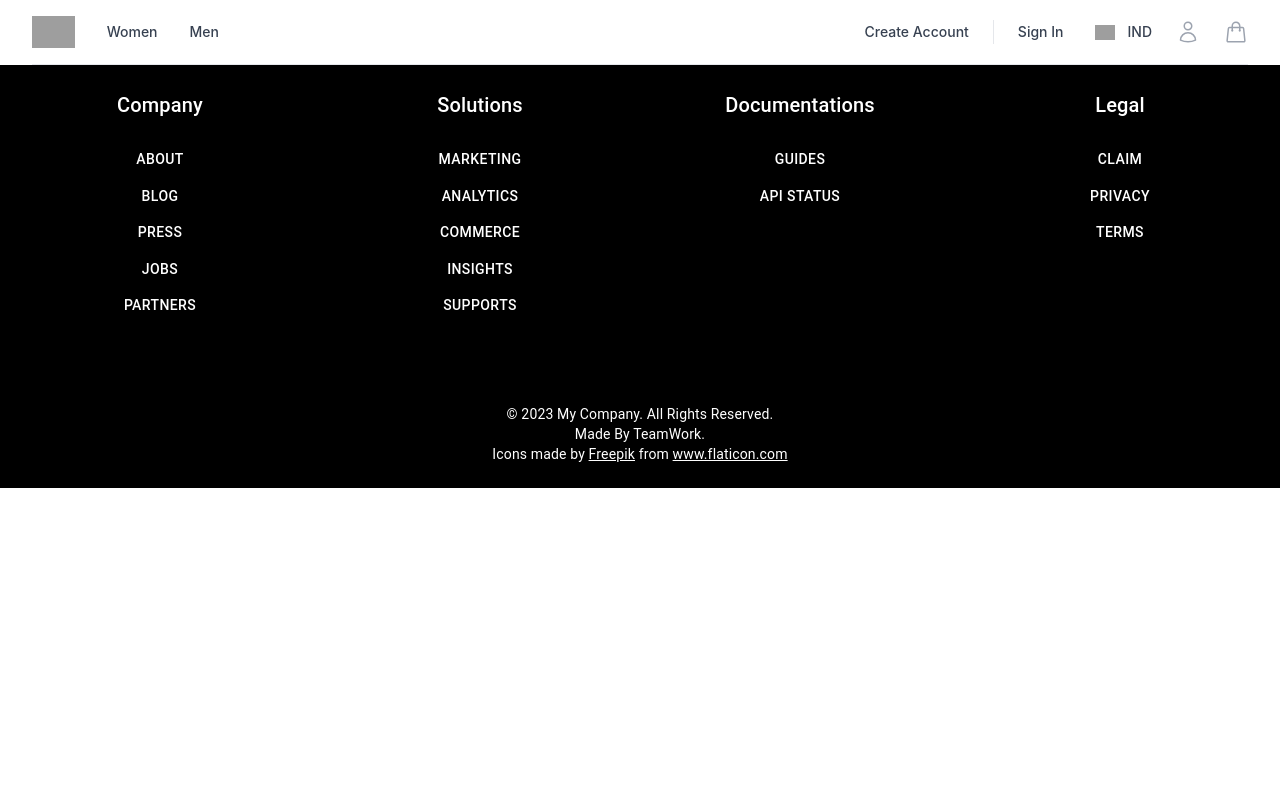
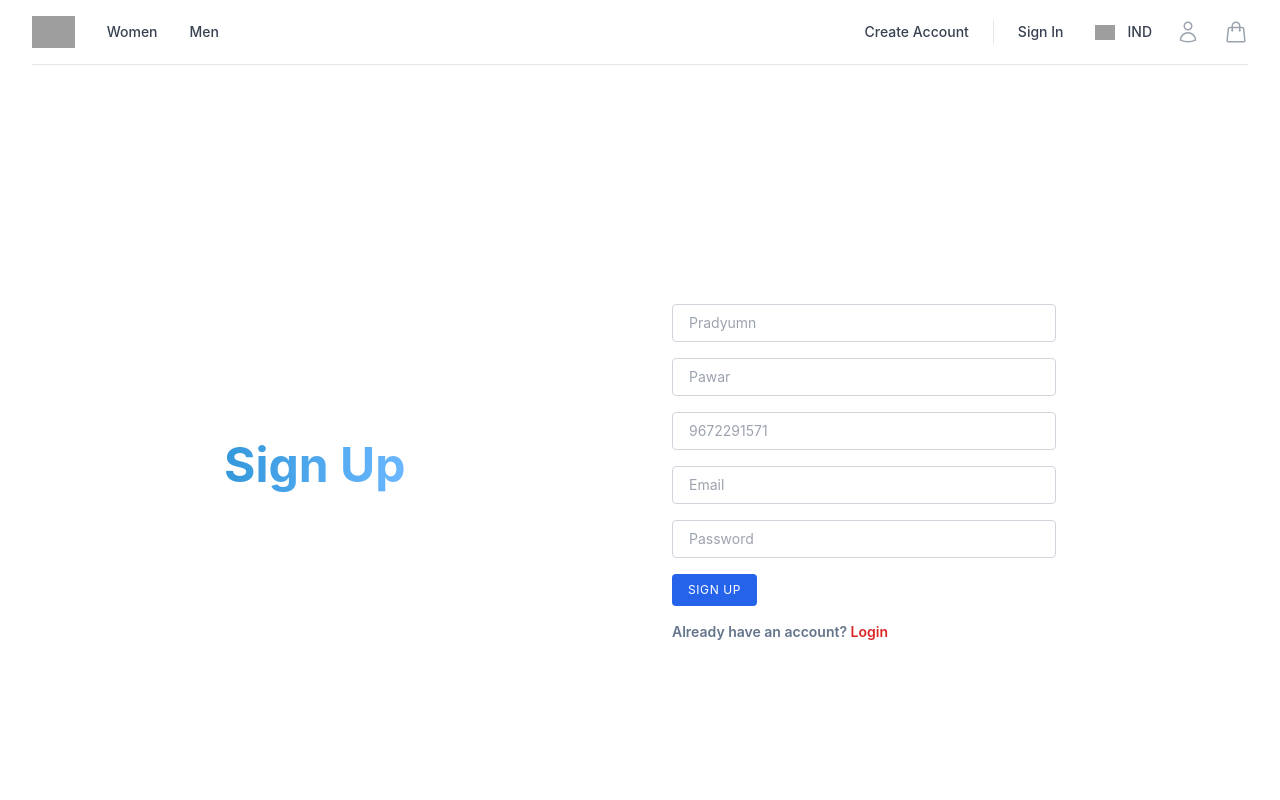
Before and after one commit to kd2-80181/cdac-project, a React (Create React App) app in the folder frontend_onlineshopportal/ecommerce/: page /users/cust/signup in a window 1280 px wide. Shown: the top 800 px of the page. Built offline with nearby package versions, Linux system fonts and the light colour scheme; grey boxes are pictures that could not be loaded.

Commit message:
commit: Frontend: CustomerSignUpPage

```diff
--- a/frontend_onlineshopportal/ecommerce/src/App.js
+++ b/frontend_onlineshopportal/ecommerce/src/App.js
@@ -9,6 +9,7 @@ import UserEditProfile from "./customer/components/UserProfiePage/UserEditPage";
 import SellerHomePage from "./customer/components/Seller/SellerComponents/SellerHomePage";
 import SellerAddProduct from "./customer/components/Seller/SellerComponents/SellerAddProduct";
 import SellerEditProduct from "./customer/components/Seller/SellerComponents/SellerEditProduct";
+import SignUpCust from "./customer/components/CreateAccountPage/CreateCustAccountPage";
 import { Link, Switch, Route } from "react-router-dom";
 //import CreateUser from './customer/components/CreateAccountPage/CreateAccountPage';
 import { Router, Routes } from "react-router-dom";
@@ -28,6 +29,7 @@ function App() {
         <Route path="/seller/home" element={<SellerHomePage />}></Route>
         <Route path="/seller/addproduct" element={<SellerAddProduct/>}></Route>
         <Route path="/seller/home/editproduct/:id" element={<SellerEditProduct/>}></Route>
+        <Route path="/users/cust/signup" element={<SignUpCust />}></Route>
         {/* //<Route path='/Navigation' element={<Navigation/>}/> */}
       </Routes>
       <Footer />
--- /dev/null
+++ b/frontend_onlineshopportal/ecommerce/src/customer/components/CreateAccountPage/CreateCustAccountPage.jsx
@@ -0,0 +1,222 @@
+// CreateUser.js
+import React, { useState } from "react";
+import axios from "axios";
+//import {useHistory} from 'react-router-dom';
+import { AiOutlineTwitter } from "react-icons/ai";
+import { BiLogoFacebook } from "react-icons/bi";
+import { Link } from "react-router-dom";
+import { useNavigate } from "react-router-dom";
+import { ToastContainer, toast } from "react-toastify";
+import "react-toastify/dist/ReactToastify.css";
+
+const SignUpCust = () => {
+  const [signupRequest, setSignupRequest] = useState({
+    firstName: "",
+    lastName: "",
+    phoneNo: "",
+    email: "",
+    password: "",
+    role: "ROLE_CUSTOMER",
+  });
+
+  let navigate = useNavigate();
+
+  const handleUserInput = (e) => {
+    setSignupRequest({ ...signupRequest, [e.target.name]: e.target.value });
+  };
+
+  const signupAction = (e) => {
+    if (
+      !signupRequest.firstName ||
+      !signupRequest.lastName ||
+      !signupRequest.phoneNo ||
+      !signupRequest.email ||
+      !signupRequest.password
+    ) {
+      toast.error("Please fill in all fields", {
+        position: "top-right",
+        autoClose: 5000,
+        hideProgressBar: false,
+        closeOnClick: true,
+        pauseOnHover: true,
+        draggable: true,
+        progress: undefined,
+        theme: "light",
+      });
+      return;
+    }
+    fetch("http://localhost:8080/users/signup", {
+      method: "POST",
+      headers: {
+        Accept: "application/json",
+        "Content-Type": "application/json",
+      },
+      body: JSON.stringify(signupRequest),
+    })
+      .then((result) => {
+        result.json().then((res) => {
+          console.log(res.mesg);
+          console.log(res);
+          //sessionStorage.setItem('userid',res.id);
+          console.log(res.id);
+
+          if (true) {
+            console.log("Got the success response");
+
+            if (res.id != null) {
+              sessionStorage.setItem("userid", res.id);
+            }
+
+            if (res.id !== undefined) {
+              toast.success("Registered", {
+                position: "top-right",
+                autoClose: 5000,
+                hideProgressBar: false,
+                closeOnClick: true,
+                pauseOnHover: true,
+                draggable: true,
+                progress: undefined,
+                theme: "light",
+              });
+
+              setTimeout(() => {
+                navigate("/");
+              }, 1000);
+            } else {
+              toast.error("Registration Failed", {
+                position: "top-right",
+                autoClose: 5000,
+                hideProgressBar: false,
+                closeOnClick: true,
+                pauseOnHover: true,
+                draggable: true,
+                progress: undefined,
+                theme: "light",
+              });
+            }
+          }
+        });
+      })
+      .catch((error) => {
+        console.error(error);
+        toast.error("Server Is Down", {
+          position: "top-right",
+          autoClose: 5000,
+          hideProgressBar: false,
+          closeOnClick: true,
+          pauseOnHover: true,
+          draggable: true,
+          progress: undefined,
+          theme: "light",
+        });
+      });
+    e.preventDefault();
+  };
+
+  return (
+    <section className="h-screen flex flex-col md:flex-row justify-center space-y-10 md:space-y-0 md:space-x-16 items-center my-2 mx-5 md:mx-0 md:my-0">
+      <div className="md:w-1/3 max-w-sm">
+      <div className="text-center md:text-left">
+        <label className="mr-1 text-5xl font-bold text-blue-500" style={{ background: "linear-gradient(to right, #3498db, #6ab7ff)", WebkitBackgroundClip: "text", color: "transparent" }}>
+          Sign Up
+        </label>
+      </div>
+      </div>
+      <div className="md:w-1/3 max-w-sm">
+
+
+        <form>
+          <input
+            className="text-sm w-full px-4 py-2 border border-solid border-gray-300 rounded mt-4"
+            type="text"
+            name="firstName"
+            placeholder="Pradyumn"
+            value={signupRequest.firstName}
+            onChange={handleUserInput}
+            pattern="^[a-zA-Z]+$"
+            title="Only letters are allowed"
+            required
+          />
+
+          <input
+            className="text-sm w-full px-4 py-2 border border-solid border-gray-300 rounded mt-4"
+            type="text"
+            name="lastName"
+            placeholder="Pawar"
+            value={signupRequest.lastName}
+            onChange={handleUserInput}
+            pattern="^[a-zA-Z]+$"
+            title="Only letters are allowed"
+            required
+          />
+          <input
+            className="text-sm w-full px-4 py-2 border border-solid border-gray-300 rounded mt-4"
+            type="text"
+            name="phoneNo"
+            placeholder="9672291571"
+            value={signupRequest.phoneNo}
+            onChange={handleUserInput}
+            pattern="^\d{10}$"
+            title="Phone number should be 10 digits"
+            required
+          />
+          <input
+            className="text-sm w-full px-4 py-2 border border-solid border-gray-300 rounded mt-4"
+            type="text"
+            name="email"
+            placeholder="Email"
+            value={signupRequest.email}
+            onChange={handleUserInput}
+            pattern="[a-zA-Z0-9._%+-]+@[a-zA-Z0-9.-]+\.[a-zA-Z]{2,}$"
+            title="Enter a valid email address"
+            required
+          />
+          <input
+            className="text-sm w-full px-4 py-2 border border-solid border-gray-300 rounded mt-4"
+            type="password"
+            name="password"
+            placeholder="Password"
+            value={signupRequest.password}
+            onChange={handleUserInput}
+            pattern=".{6,}"
+            title="Password should be at least 6 characters long"
+            required
+          />
+
+
+          <div className="text-center md:text-left">
+            <button
+              className="mt-4 bg-blue-600 hover:bg-blue-700 px-4 py-2 text-white uppercase rounded text-xs tracking-wider"
+              type="submit"
+              onClick={signupAction}
+            >
+              Sign Up
+            </button>
+            <ToastContainer
+              position="top-right"
+              autoClose={5000}
+              hideProgressBar={false}
+              newestOnTop={false}
+              closeOnClick
+              rtl={false}
+              pauseOnFocusLoss
+              draggable
+              pauseOnHover
+              theme="light"
+            />
+          </div>
+        </form>
+        <div className="mt-4 font-semibold text-sm text-slate-500 text-center md:text-left">
+          Already have an account?{" "}
+          <a
+            className="text-red-600 hover:underline hover:underline-offset-4"
+            href="/users/login"
+          >
+            Login
+          </a>
+        </div>
+      </div>
+    </section>
+  );
+};
+export default SignUpCust;
```
